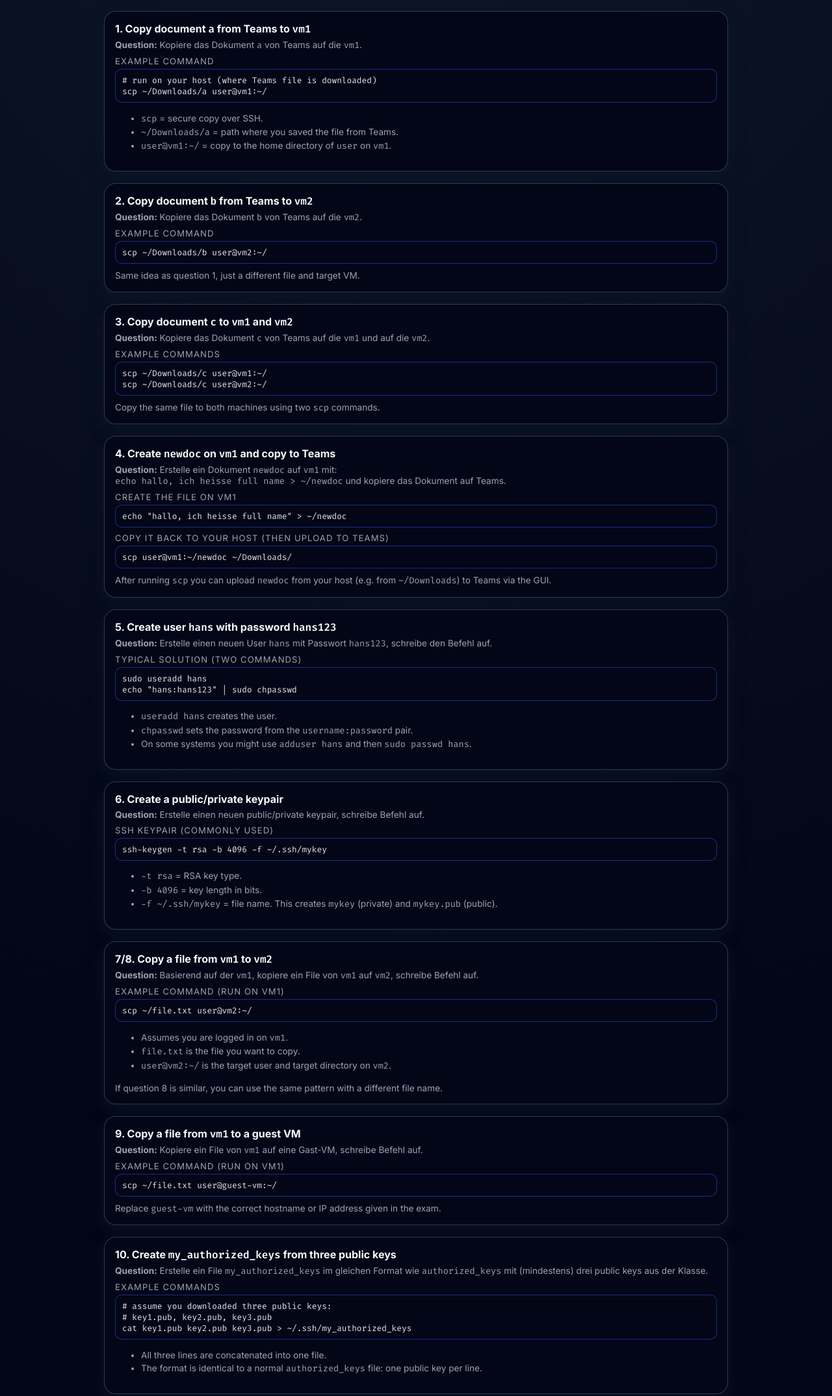
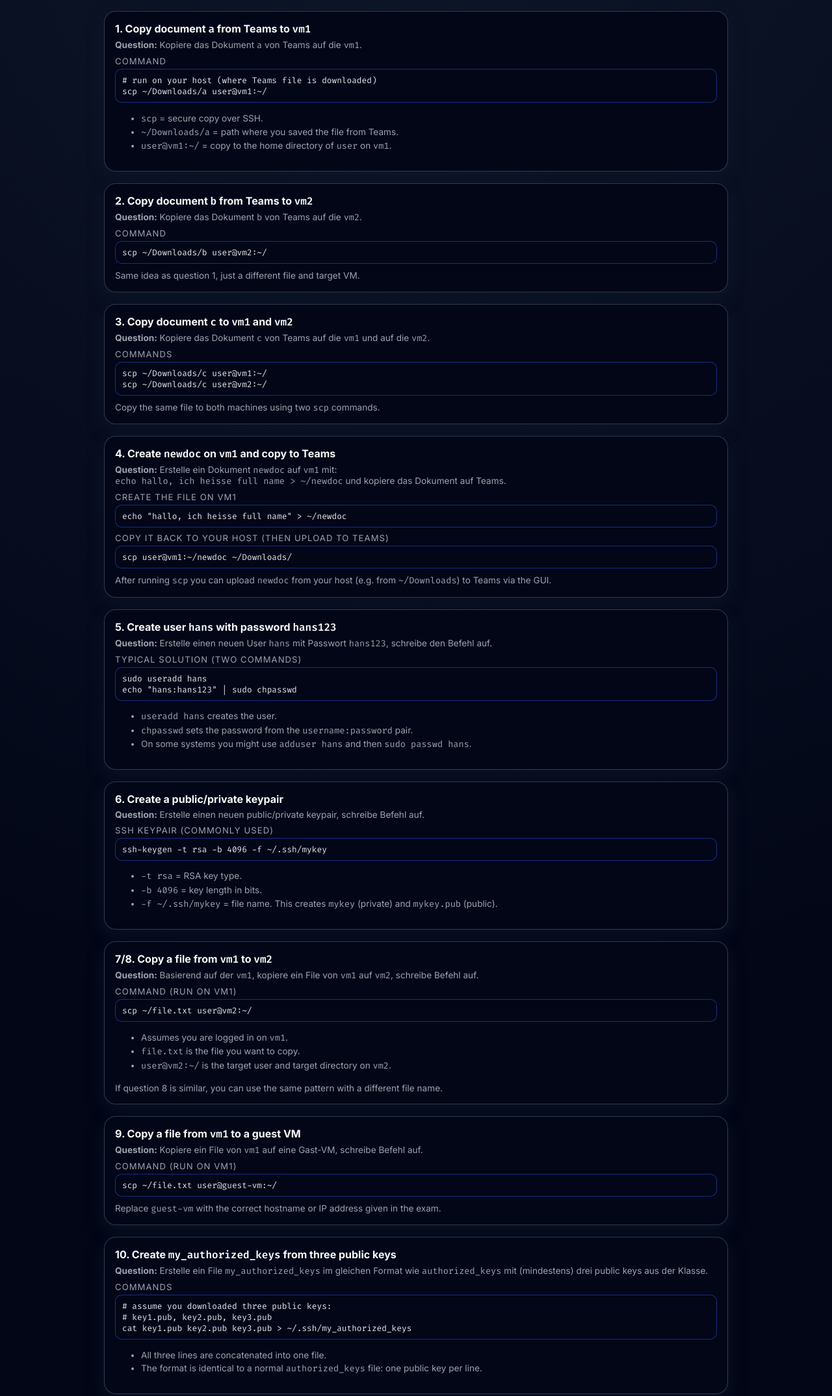
Before and after one commit to bromag/knowledge-orbit, a plain HTML site: page knowledge-orbit-network-cloud.html in a window 1280 px wide. Shown: the part 270-2419 px from the top of the page at 65% size. Drawn offline with Linux system fonts and the light colour scheme.

Commit message:
change from example command to command

```diff
--- a/knowledge-orbit-network-cloud.html
+++ b/knowledge-orbit-network-cloud.html
@@ -137,7 +137,7 @@
         <div class="exam-question">
           <strong>Question:</strong> Kopiere das Dokument <code>a</code> von Teams auf die <code>vm1</code>.
         </div>
-        <div class="exam-answer-title">Example command</div>
+        <div class="exam-answer-title">Command</div>
         <pre><code># run on your host (where Teams file is downloaded)
 scp ~/Downloads/a user@vm1:~/</code></pre>
         <div class="exam-explanation">
@@ -155,7 +155,7 @@ scp ~/Downloads/a user@vm1:~/</code></pre>
         <div class="exam-question">
           <strong>Question:</strong> Kopiere das Dokument <code>b</code> von Teams auf die <code>vm2</code>.
         </div>
-        <div class="exam-answer-title">Example command</div>
+        <div class="exam-answer-title">Command</div>
         <pre><code>scp ~/Downloads/b user@vm2:~/</code></pre>
         <div class="exam-explanation">
           Same idea as question 1, just a different file and target VM.
@@ -168,7 +168,7 @@ scp ~/Downloads/a user@vm1:~/</code></pre>
         <div class="exam-question">
           <strong>Question:</strong> Kopiere das Dokument <code>c</code> von Teams auf die <code>vm1</code> und auf die <code>vm2</code>.
         </div>
-        <div class="exam-answer-title">Example commands</div>
+        <div class="exam-answer-title">Commands</div>
         <pre><code>scp ~/Downloads/c user@vm1:~/
 scp ~/Downloads/c user@vm2:~/</code></pre>
         <div class="exam-explanation">
@@ -234,7 +234,7 @@ echo "hans:hans123" | sudo chpasswd</code></pre>
         <div class="exam-question">
           <strong>Question:</strong> Basierend auf der <code>vm1</code>, kopiere ein File von <code>vm1</code> auf <code>vm2</code>, schreibe Befehl auf.
         </div>
-        <div class="exam-answer-title">Example command (run on vm1)</div>
+        <div class="exam-answer-title">Command (run on vm1)</div>
         <pre><code>scp ~/file.txt user@vm2:~/</code></pre>
         <div class="exam-explanation">
           <ul>
@@ -254,7 +254,7 @@ echo "hans:hans123" | sudo chpasswd</code></pre>
         <div class="exam-question">
           <strong>Question:</strong> Kopiere ein File von <code>vm1</code> auf eine Gast-VM, schreibe Befehl auf.
         </div>
-        <div class="exam-answer-title">Example command (run on vm1)</div>
+        <div class="exam-answer-title">Command (run on vm1)</div>
         <pre><code>scp ~/file.txt user@guest-vm:~/</code></pre>
         <div class="exam-explanation">
           Replace <code>guest-vm</code> with the correct hostname or IP address given in the exam.
@@ -267,7 +267,7 @@ echo "hans:hans123" | sudo chpasswd</code></pre>
         <div class="exam-question">
           <strong>Question:</strong> Erstelle ein File <code>my_authorized_keys</code> im gleichen Format wie <code>authorized_keys</code> mit (mindestens) drei public keys aus der Klasse.
         </div>
-        <div class="exam-answer-title">Example commands</div>
+        <div class="exam-answer-title">Commands</div>
         <pre><code># assume you downloaded three public keys:
 # key1.pub, key2.pub, key3.pub
 cat key1.pub key2.pub key3.pub &gt; ~/.ssh/my_authorized_keys</code></pre>
@@ -322,7 +322,7 @@ openssl rsautl -encrypt -pubin -inkey mykey.pub -out message.enc</code></pre>
           <strong>Question:</strong> <code>netcat</code> Kommando, das den STDIO (standard input/output)
           auf Port 4455 auf Host <code>&lt;ip address&gt;</code> umleitet.
         </div>
-        <div class="exam-answer-title">Example command</div>
+        <div class="exam-answer-title">Command</div>
         <pre><code>nc &lt;ip address&gt; 4455</code></pre>
         <div class="exam-explanation">
           <ul>
```
